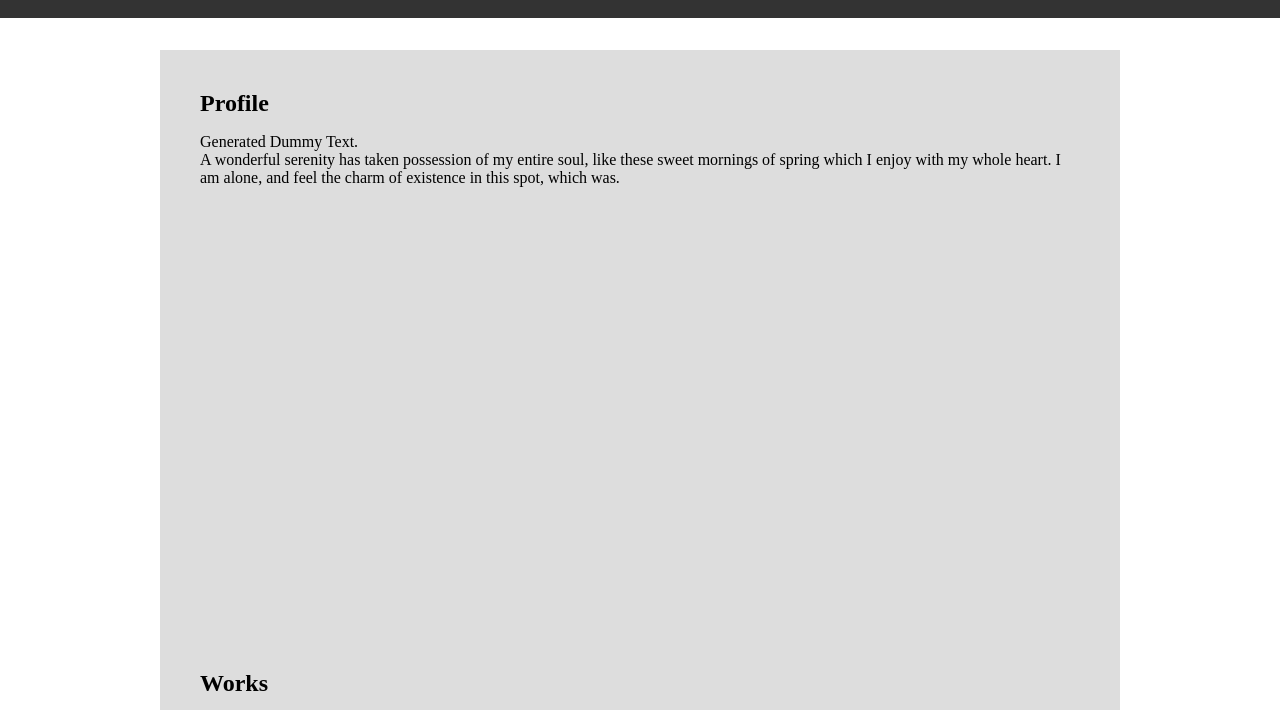
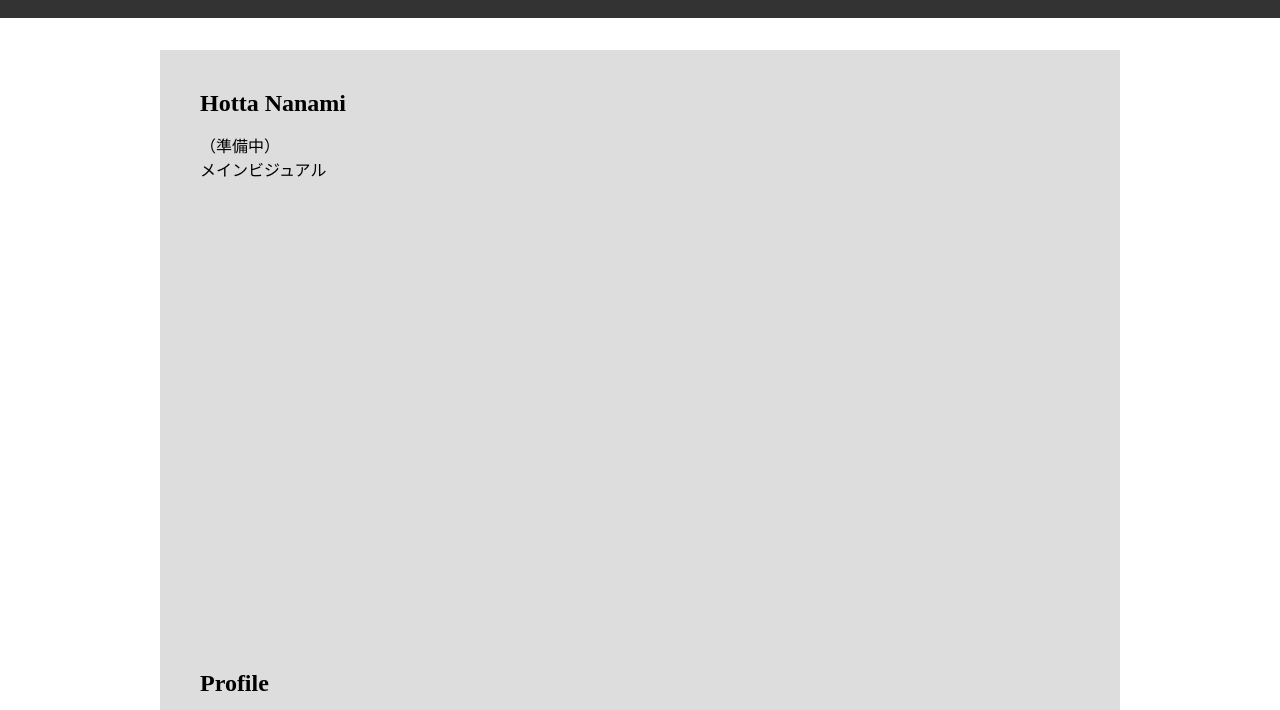
Before and after one commit to Nanami-Hotta/portfolio, a plain HTML site: page index.html in a window 1280 px wide. Shown: the part 46-756 px from the top of the page. Drawn offline with nearby package versions, Linux system fonts and the light colour scheme; a script that the page names is missing.

Commit message:
Add files via upload

```diff
--- a/index.html
+++ b/index.html
@@ -32,6 +32,11 @@
 
   <div id="wrapper">
 
+    <section id="main">
+      <h1>Hotta Nanami</h1>
+      <p>（準備中）<br>メインビジュアル</p>
+    </section>
+
     <section id="profile">
       <h1>Profile</h1>
       <p>Generated Dummy Text.<br>A wonderful serenity has taken possession of my entire soul, like these sweet mornings of spring which I enjoy with my whole heart. I am alone, and feel the charm of existence in this spot, which was.</p>
```
